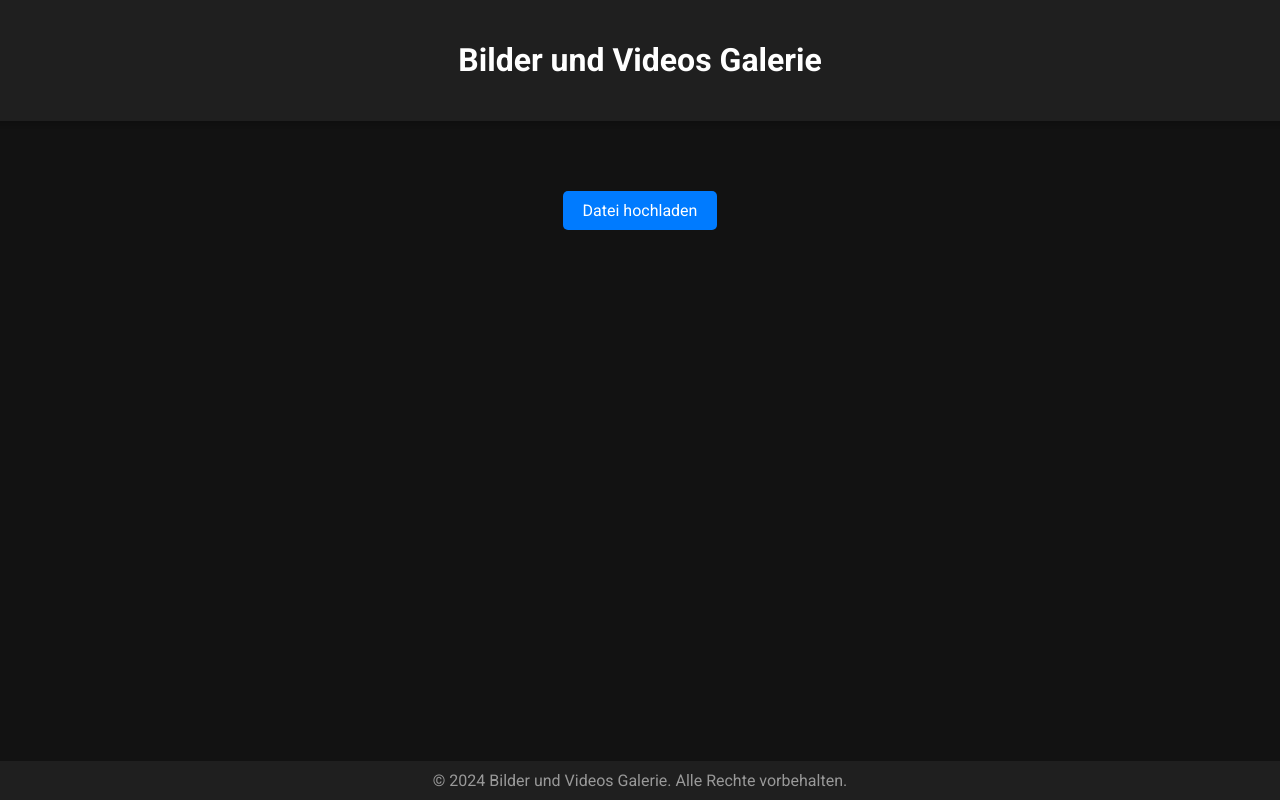
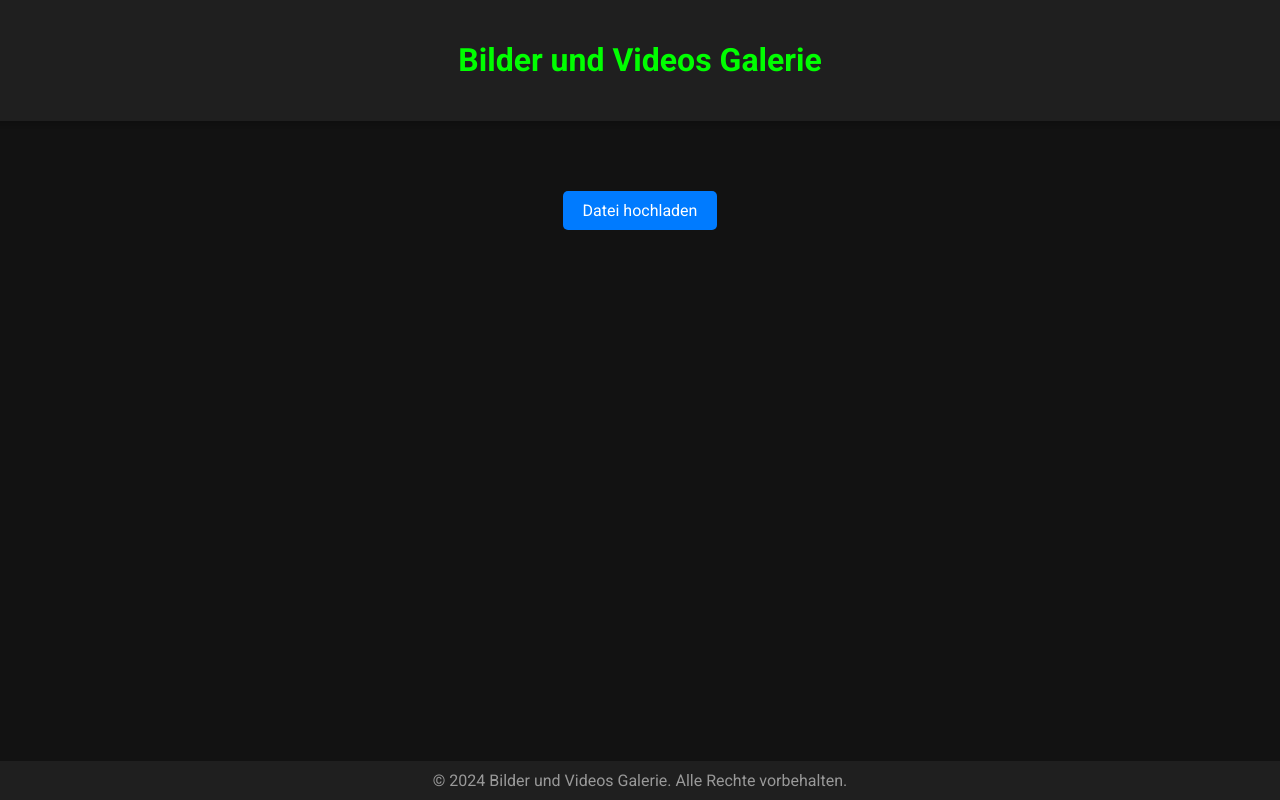
Before and after one commit to DennisWartenberg/bilder-galerie, a website: page index.html in a window 1280 px wide. Drawn offline with Linux system fonts and the light colour scheme; no server answers.

Commit message:
Changed header color to green

```diff
--- a/public/styles.css
+++ b/public/styles.css
@@ -13,12 +13,15 @@ body {
 
 header {
     background-color: #1f1f1f;
-    color: white;
     padding: 20px;
     width: 100%;
     text-align: center;
     box-shadow: 0 4px 8px rgba(0, 0, 0, 0.2);
     margin-bottom: 20px;
+}
+
+header h1 {
+    color: #00ff00; /* Grüne Farbe */
 }
 
 .gallery {
--- a/server.js
+++ b/server.js
@@ -9,9 +9,8 @@ const port = process.env.PORT || 3000;
 
 app.use(cors());
 app.use(express.static('uploads'));
-app.use(express.static('public')); // Dies sorgt dafür, dass Dateien aus dem public-Verzeichnis bedient werden
+app.use(express.static('public'));
 
-// HTTPS erzwingen
 app.use((req, res, next) => {
   if (req.header('x-forwarded-proto') !== 'https') {
     res.redirect(`https://${req.header('host')}${req.url}`);
```
